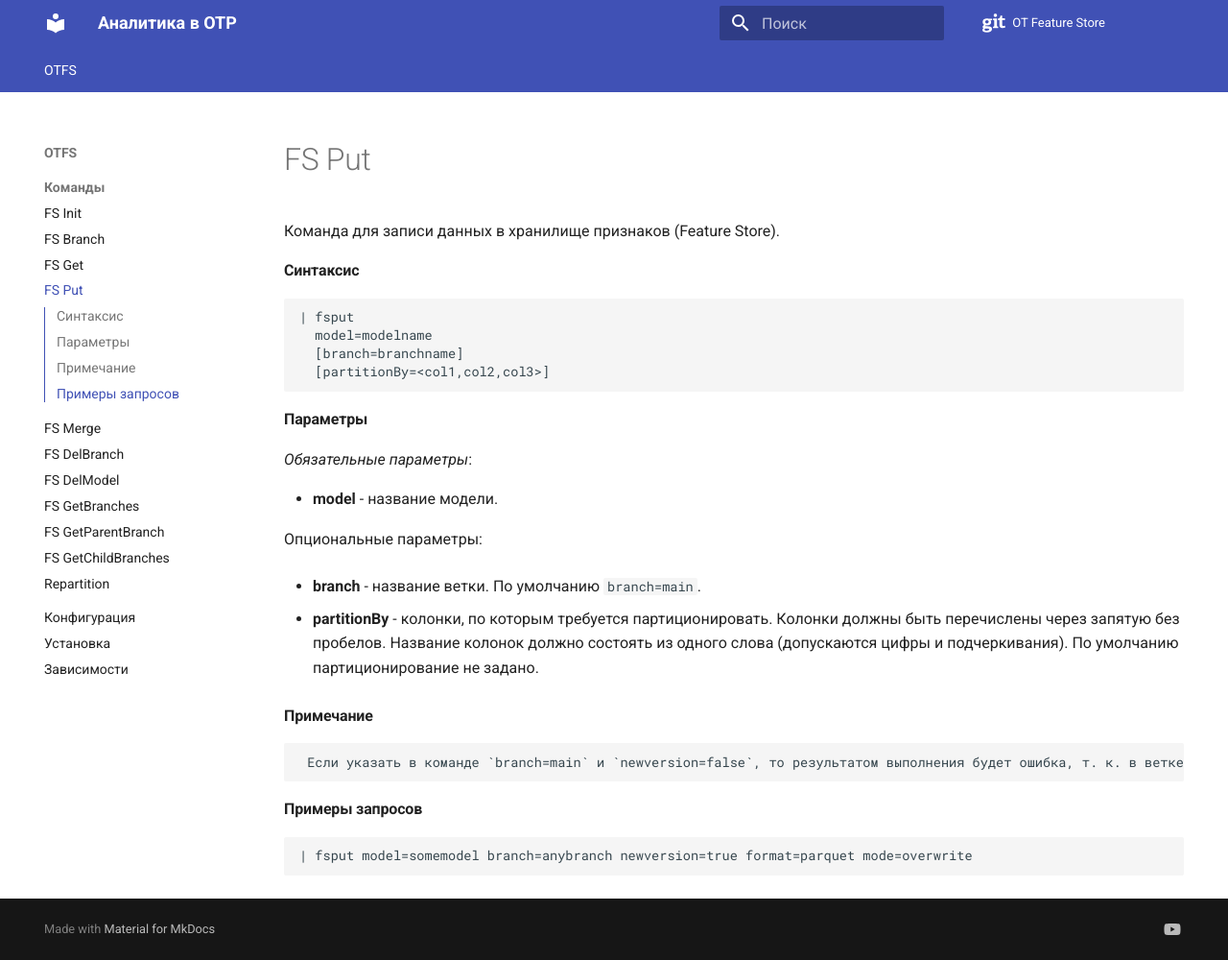
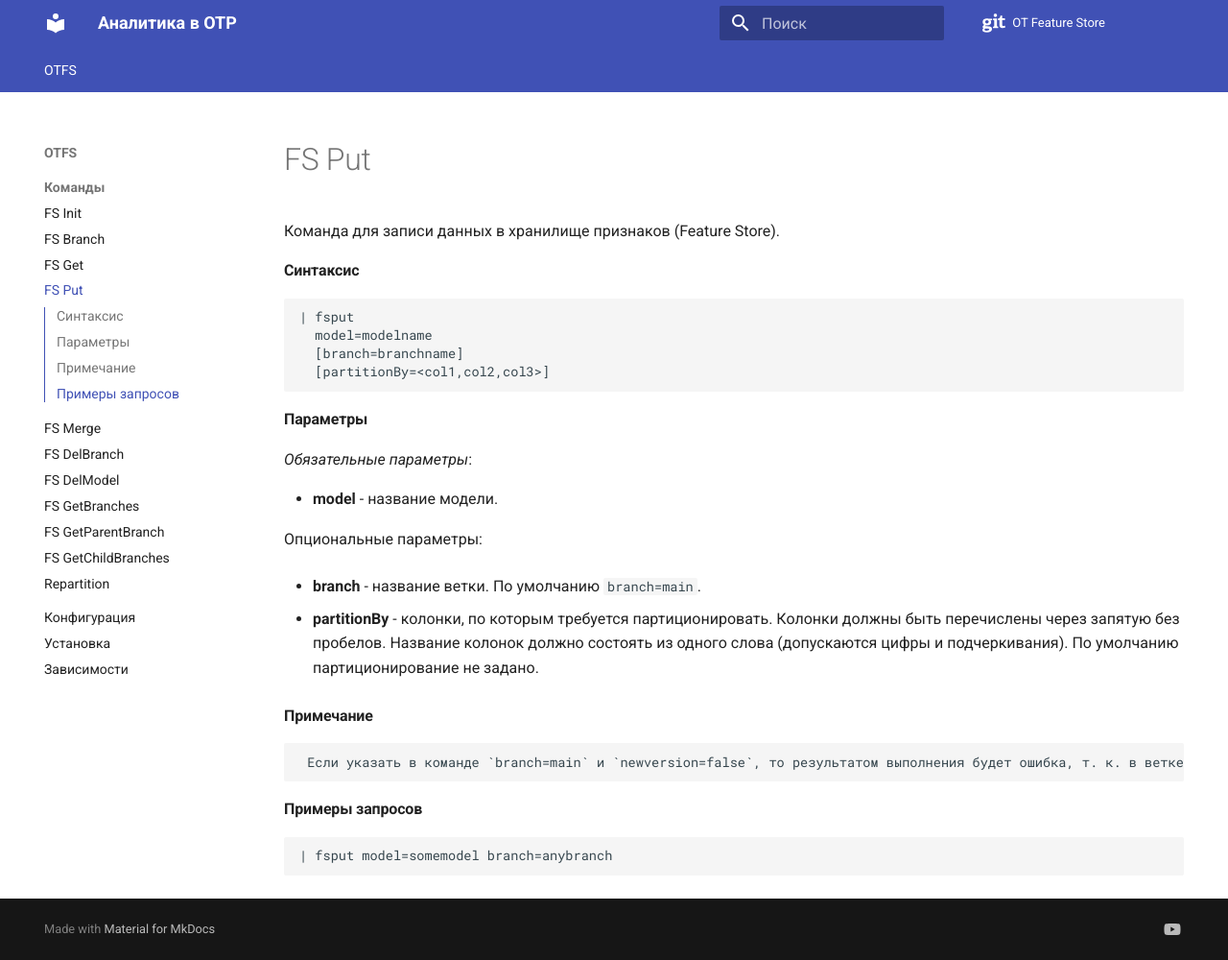
Before and after one commit to ISGNeuroTeam/otfs, an MkDocs documentation site: the page built from docs/docs/fsput.md, in a window 1280 px wide and 1000 px high. Shown: the whole window at 96% size. Built offline with MkDocs 1.6.1 and Material for MkDocs 9.7.7, drawn with Linux system fonts in a browser that asks for light colours; comment, search, counter and statistics services are not loaded.

Commit message:
Documentation improved

````diff
--- a/docs/docs/fsput.md
+++ b/docs/docs/fsput.md
@@ -30,5 +30,5 @@ _Обязательные параметры_:
 #### Примеры запросов
 
 ```
-| fsput model=somemodel branch=anybranch newversion=true format=parquet mode=overwrite
+| fsput model=somemodel branch=anybranch
 ```
````
Also changed, not shown: docs/docs/fsget.md (+1 -1 lines), docs/docs/fsmerge.md (+1 -1 lines), 2 other files.
